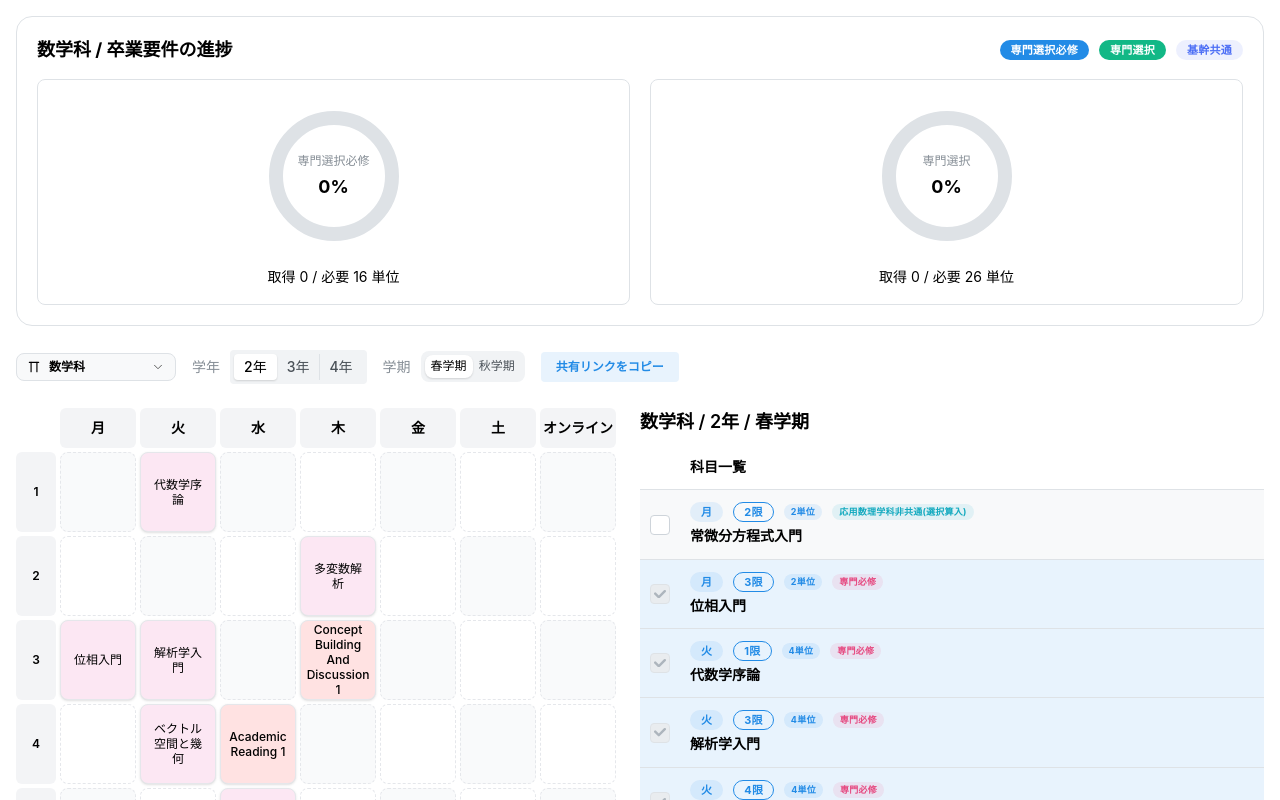
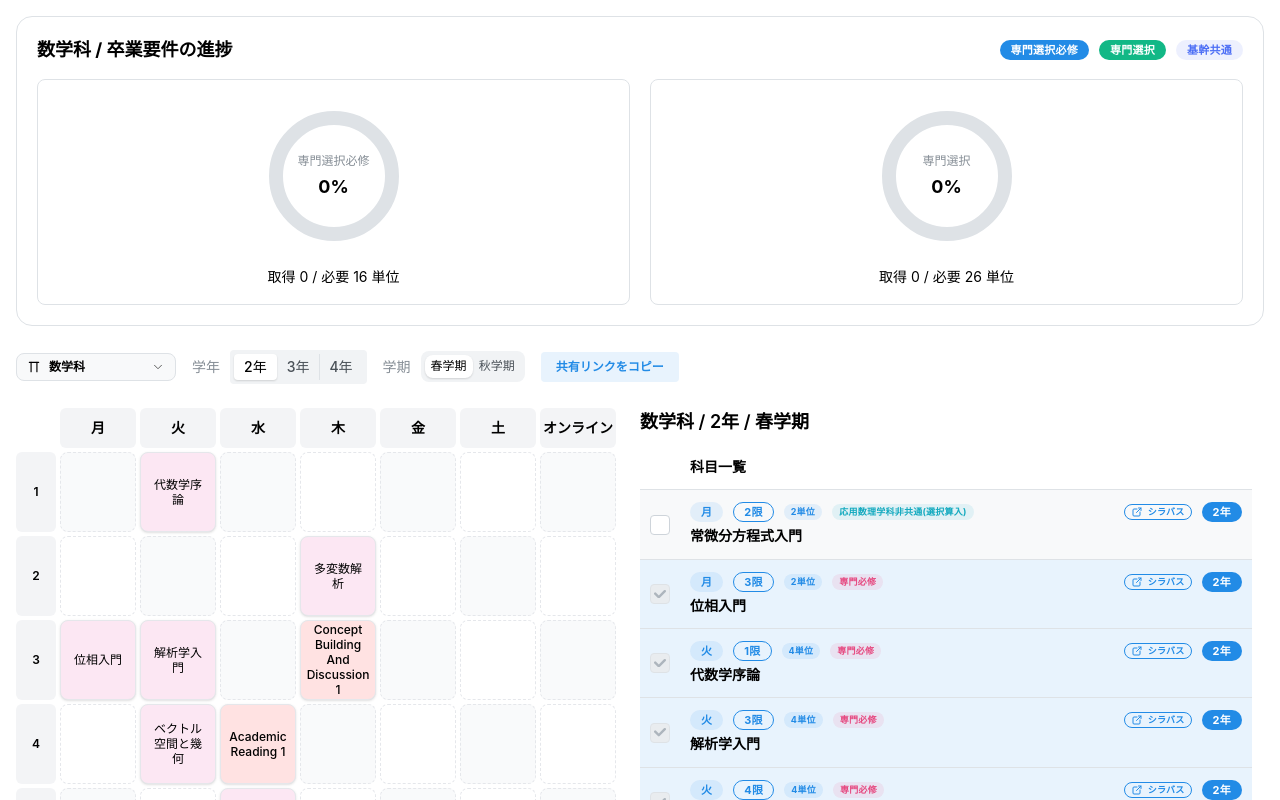
Before and after one commit to NY1729/Risyu, a Next.js app: page / in a window 1280 px wide. Shown: the top 800 px of the page. Built offline with nearby package versions, Linux system fonts and the light colour scheme.

Commit message:
feat: 配当年次を分かりやすく

```diff
--- a/components/ImportTable.tsx
+++ b/components/ImportTable.tsx
@@ -51,6 +51,16 @@ function getBadgeColor(cat?: string): string {
   if (/応用数理学科非共通/.test(s)) return "cyan";
   return "gray";
 }
+
+const getYearColor = (y: number | string | undefined) => {
+  const yearNum = Number(y);
+  switch (yearNum) {
+    case 2: return "blue";
+    case 3: return "teal";
+    case 4: return "grape";
+    default: return "gray";
+  }
+};
 
 export default function ImportTable({
   items,
@@ -112,22 +122,32 @@ export default function ImportTable({
                 </Tooltip>
               ) : null}
 
+              <Group gap="xs" ml="auto">
                 {item.url ? (
-                <Anchor
+                  <Badge
+                    component="a"
                     href={item.url}
                     target="_blank"
-                  rel="noopener noreferrer"
+                    variant="outline"
                     size="xs"
-                  title="シラバスを開く"
-                  ml="auto"
+                    leftSection={<IconExternalLink size={12} />}
+                    style={{ cursor: 'pointer' }}
                     onClick={(e) => e.stopPropagation()}
                   >
-                  <Group gap={4} wrap="nowrap" align="center">
-                    <IconExternalLink size={14} stroke={1.8} />
-                    <span>シラバス</span>
+                    シラバス
+                  </Badge>
+                ) : null}
+                {item.year ? (
+                  <Tooltip label={`配当年次: ${item.year}年`} withArrow>
+                    <Badge
+                      styles={{ root: { textTransform: 'none' } }}
+                      color={getYearColor(item.year)}
+                    >
+                      {item.year}年
+                    </Badge>
+                  </Tooltip>
+                ) : null}
               </Group>
-                </Anchor>
-              ) : null}
             </Group>
 
             {/* 下段：科目名と教室/教員 */}
@@ -159,7 +179,7 @@ export default function ImportTable({
         },
       }}
     >
-      <Table miw={700} verticalSpacing="sm" striped highlightOnHover>
+      <Table miw={600} verticalSpacing="sm" striped highlightOnHover>
         <Table.Thead>
           <Table.Tr>
             <Table.Th />
```
Lines whose indentation alone changed are shown as unchanged.
